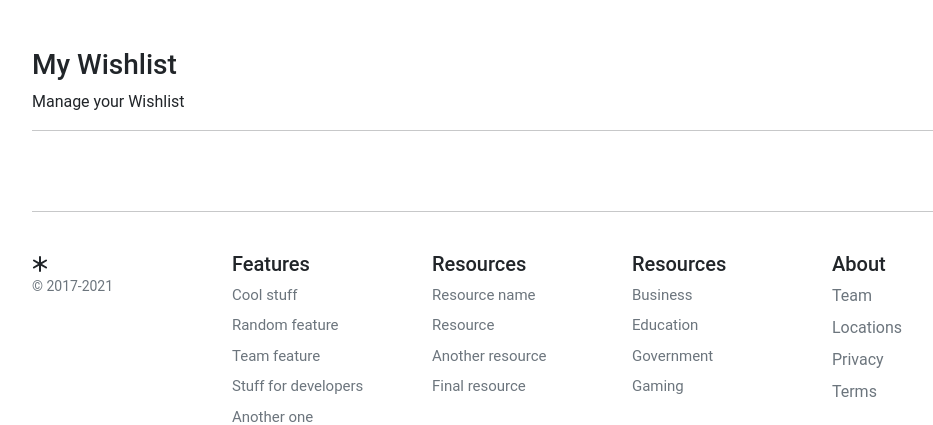
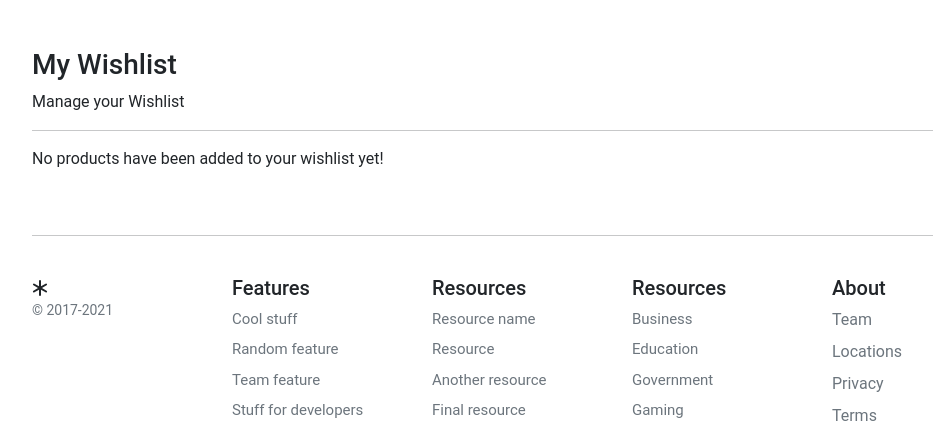
Before and after one commit to jetigenov/store, a Django app: page /account/wishlist in a window 1280 px wide. Shown: the part 94-519 px from the top of the page, without its empty margins (120-1053 px from the left). Run offline with Django 3.2, Linux system fonts and the light colour scheme; the visitor is signed in with stand-in values (Sample User, id 1); data that the repository does not hold is empty; parts of the project's set-up code (start-up, migrations or seed data) failed here and were passed over.

Commit message:
wishlist

```diff
--- a/account/views.py
+++ b/account/views.py
@@ -18,7 +18,7 @@ from django.contrib.auth.decorators import login_required
 @login_required
 def wishlist(request):
     products = Product.objects.filter(users_wishlist=request.user)
-    return render(request, 'account/dashboard/user_wish_list.html', {'products': products})
+    return render(request, 'account/dashboard/user_wish_list.html', {'wishlist': products})
 
 
 @login_required
--- a/templates/account/dashboard/user_wish_list.html
+++ b/templates/account/dashboard/user_wish_list.html
@@ -9,7 +9,6 @@
 
         {% if wishlist %}
             {% for product in wishlist %}
-
                 <div class="card mb-3 rounded-0">
                     <div class="row g-0">
                         <div class="col-md-2">
@@ -32,5 +31,7 @@
                     </div>
                 </div>
             {% endfor %}
+        {% else %}
+            <p class="card-text">No products have been added to your wishlist yet!</p>
         {% endif %}
 {% endblock %}
```
Lines whose indentation alone changed are shown as unchanged.
